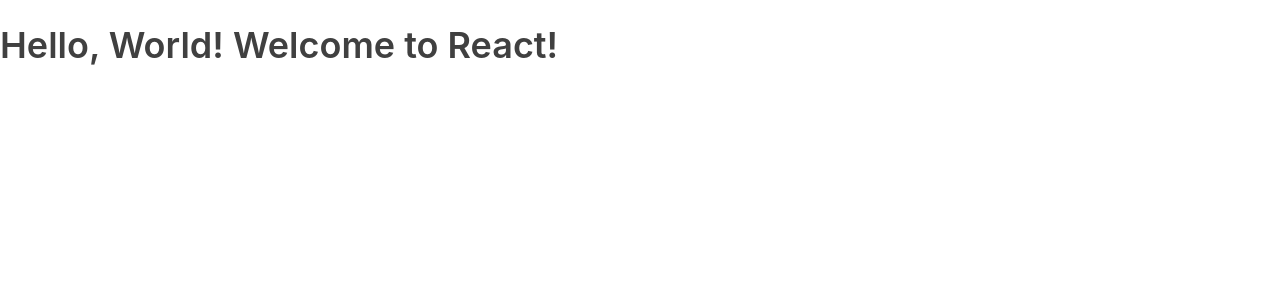
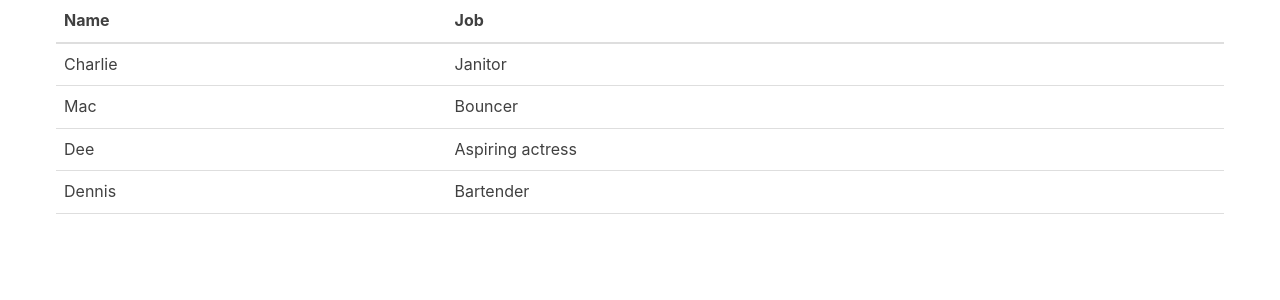
Before and after one commit to johsire/react-tutorial, a React (Create React App) app: page / in a window 1280 px wide. Shown: the top 300 px of the page. Built offline with nearby package versions, Linux system fonts and the light colour scheme.

Commit message:
Render Table Comp in App Comp

```diff
--- a/src/App.js
+++ b/src/App.js
@@ -1,13 +1,14 @@
-import React, { Component } from 'react';
+import React, { Component } from "react";
+import Table from "./Table";
 
 class App extends Component {
-    render() {
-        return (
-            <div className="App">
-                <h1>Hello, World! Welcome to React!</h1>
-            </div>
-        )
-    }
+  render() {
+    return (
+      <div className="container">
+        <Table />
+      </div>
+    );
+  }
 }
 
 export default App;
--- a/src/Table.js
+++ b/src/Table.js
@@ -29,7 +29,7 @@
           </tr>
         </tbody>
       </table>
-        )
+    );
   }
 }
 
```
Also changed, not shown: src/index.js (+5 -5 lines). Lines whose indentation alone changed are shown as unchanged.
